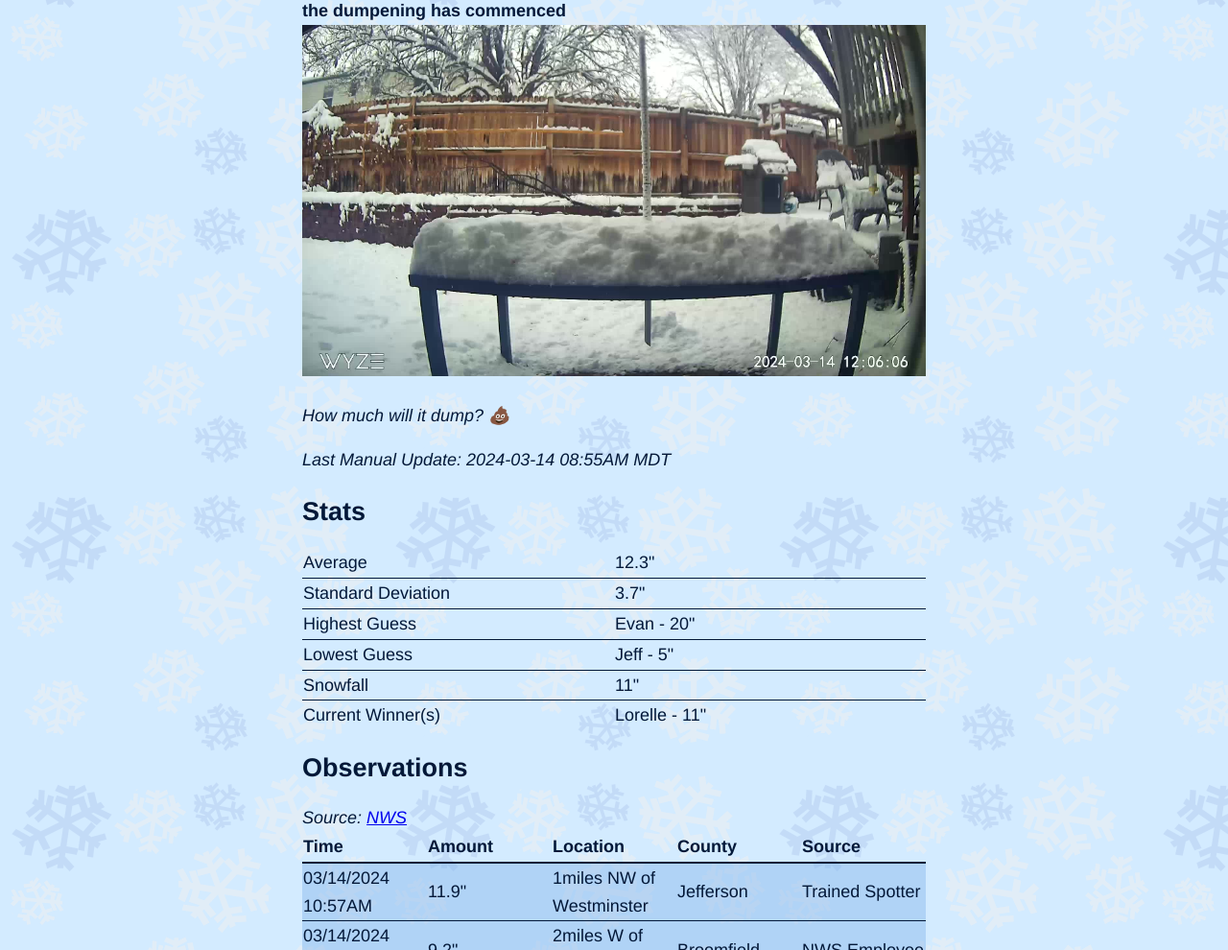
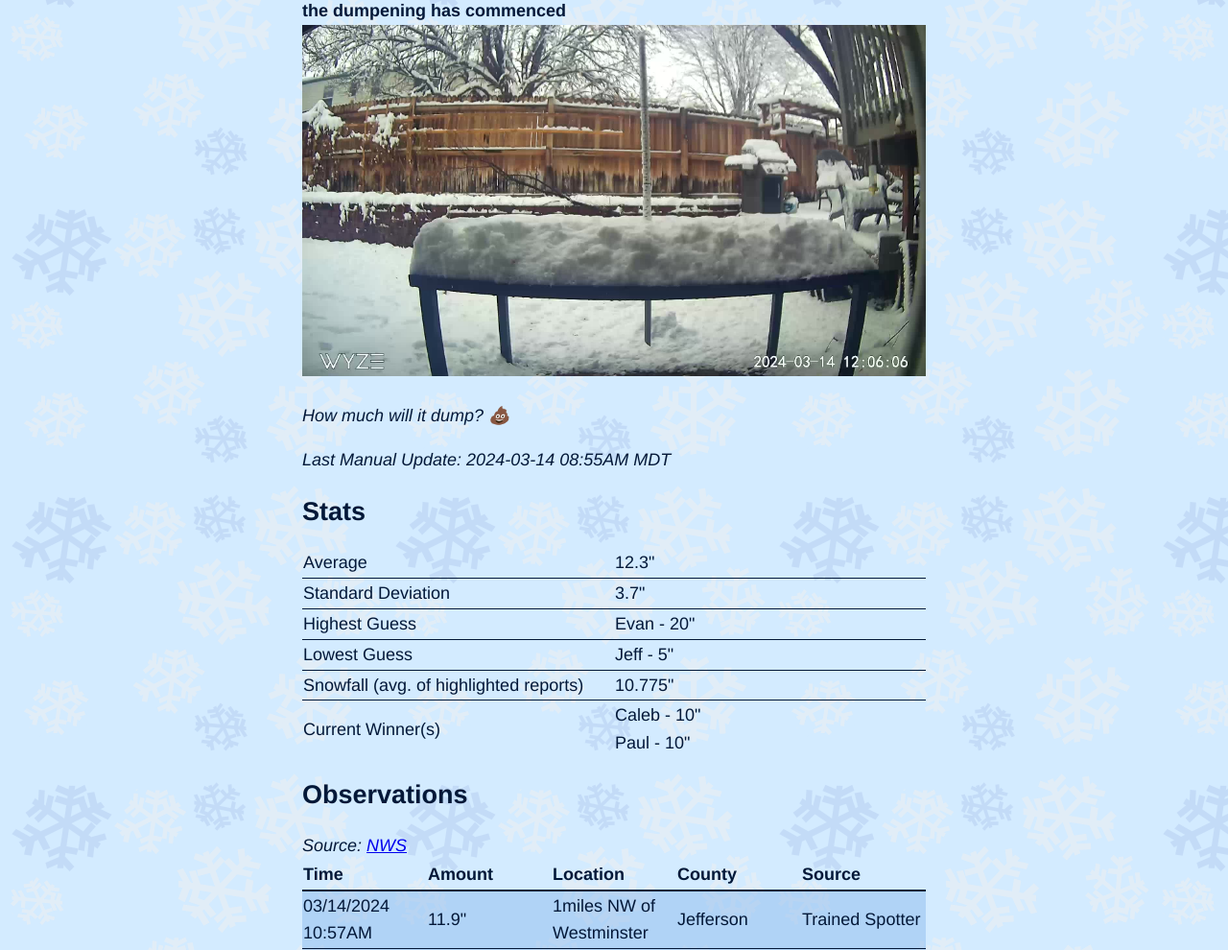
Before and after one commit to jtleniger/jtleniger.github.io, a plain HTML site: page index.html in a window 1280 px wide. Shown: the part 110-1100 px from the top of the page at 96% size. Drawn offline with Linux system fonts and the light colour scheme.

Commit message:
add clarifier

```diff
--- a/index.html
+++ b/index.html
@@ -91,8 +91,8 @@
                 <td id="min"></td>
             </tr>
             <tr>
-                <td>Snowfall</td>
-                <td id="total">11"</td>
+                <td>Snowfall (avg. of highlighted reports)</td>
+                <td id="total">10.775"</td>
             </tr>
             <tr>
                 <td>Current Winner(s)</td>
```
